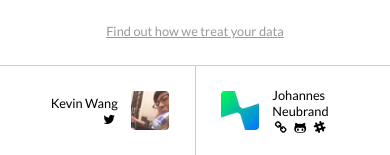
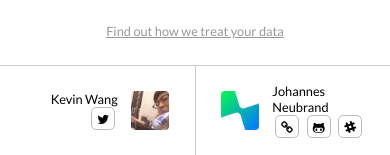
Before and after one commit to step-up-health/step-up-health.github.io, a plain HTML site: page index.html in a window 390 px wide. Shown: the part 1397-1552 px from the top of the page. Drawn offline with Linux system fonts and the light colour scheme.

Commit message:
Improve footer links on mobile.

```diff
--- a/styles.css
+++ b/styles.css
@@ -266,6 +266,10 @@ h2 {
     flex-direction: row-reverse;
     text-align: right;
     border-right: 1px solid rgba(0, 0, 0, 0.2);
+    padding-left: 0;
+}
+.footer figure:last-child {
+    padding-right: 0;
 }
 @media screen and (max-width: 500px),
        screen and (max-height: 500px) {
@@ -274,6 +278,12 @@ h2 {
     }
     #person-running-call-to-action .humongous-button {
         margin: 0 2rem 0 0;
+    }
+    section.footer a {
+        padding: 0.2rem 0.4em;
+        border: 1px solid #BBB;
+        display: inline-block;
+        border-radius: 0.4rem;
     }
 }
 @media screen and (max-width: 500px) {
```
